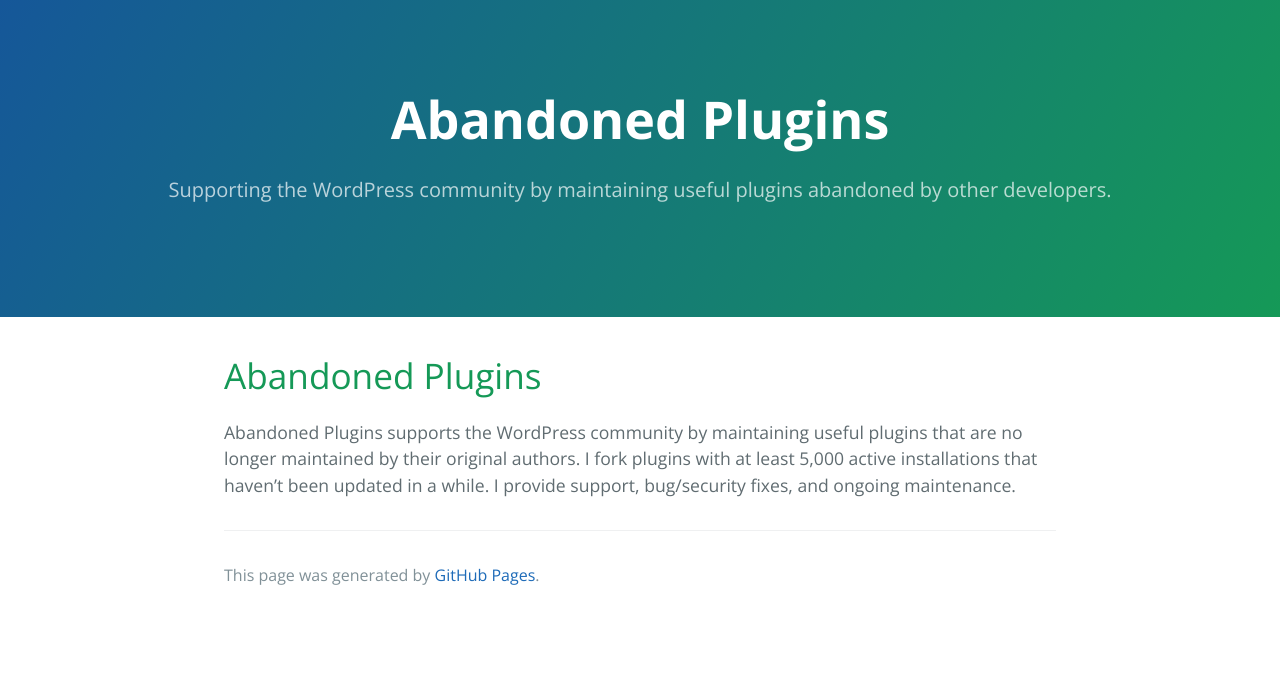
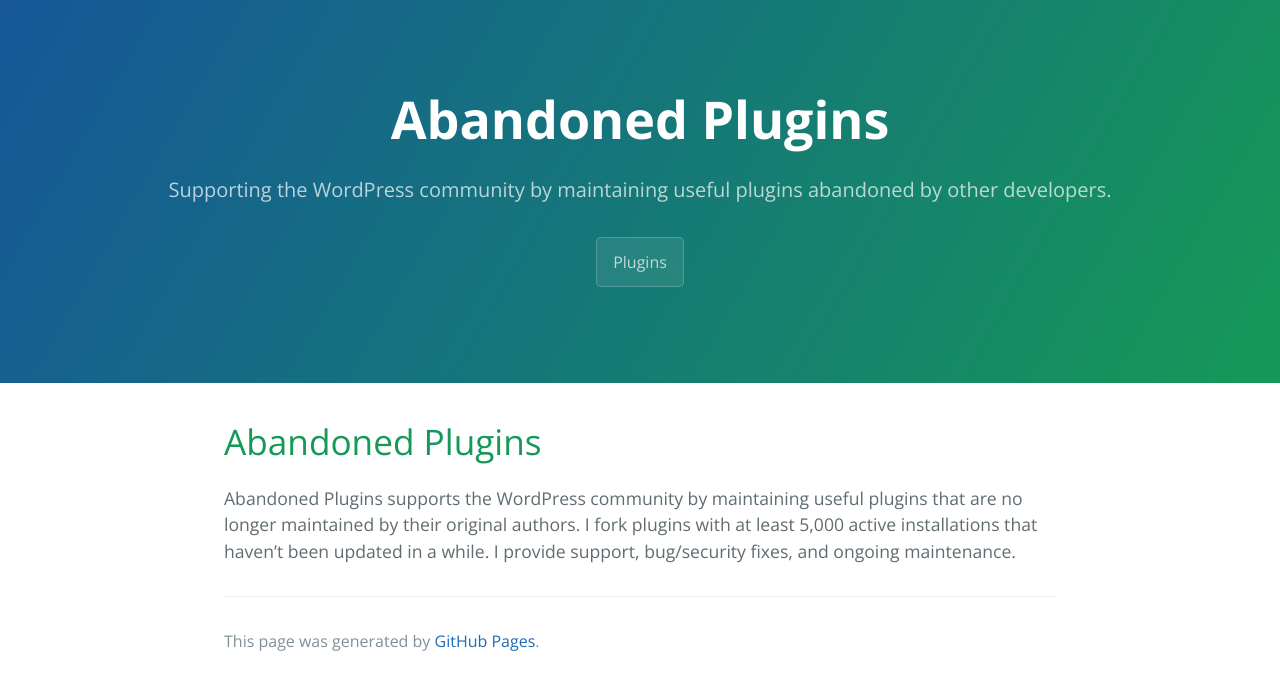
Before and after one commit to Abandoned-Plugins/Abandoned-Plugins.github.io, a Jekyll site: the page built from index.md, in a window 1280 px wide. Shown: the top 690 px of the page. Built offline with Jekyll 4.4.1, drawn with Linux system fonts in a browser that asks for light colours; our own code applies the rules of GitHub Pages for plain Markdown files.

Commit message:
show a link to the organization

```diff
--- a/_config.yml
+++ b/_config.yml
@@ -1,5 +1,5 @@
 title: Abandoned Plugins
 description: Supporting the WordPress community by maintaining useful plugins abandoned by other developers.
-show_downloads: true
+show_plugins: true
 google_analytics:
 theme: jekyll-theme-cayman
--- a/_layouts/default.html
+++ b/_layouts/default.html
@@ -21,9 +21,8 @@
       {% if site.github.is_project_page %}
         <a href="{{ site.github.repository_url }}" class="btn">View on GitHub</a>
       {% endif %}
-      {% if site.show_downloads %}
-        <!-- <a href="{{ site.github.zip_url }}" class="btn">Download .zip</a>
-        <a href="{{ site.github.tar_url }}" class="btn">Download .tar.gz</a> -->
+      {% if site.show_plugins %}
+        <a href="https://github.com/Abandoned-Plugins" class="btn">Plugins</a>
       {% endif %}
     </header>
 
```
